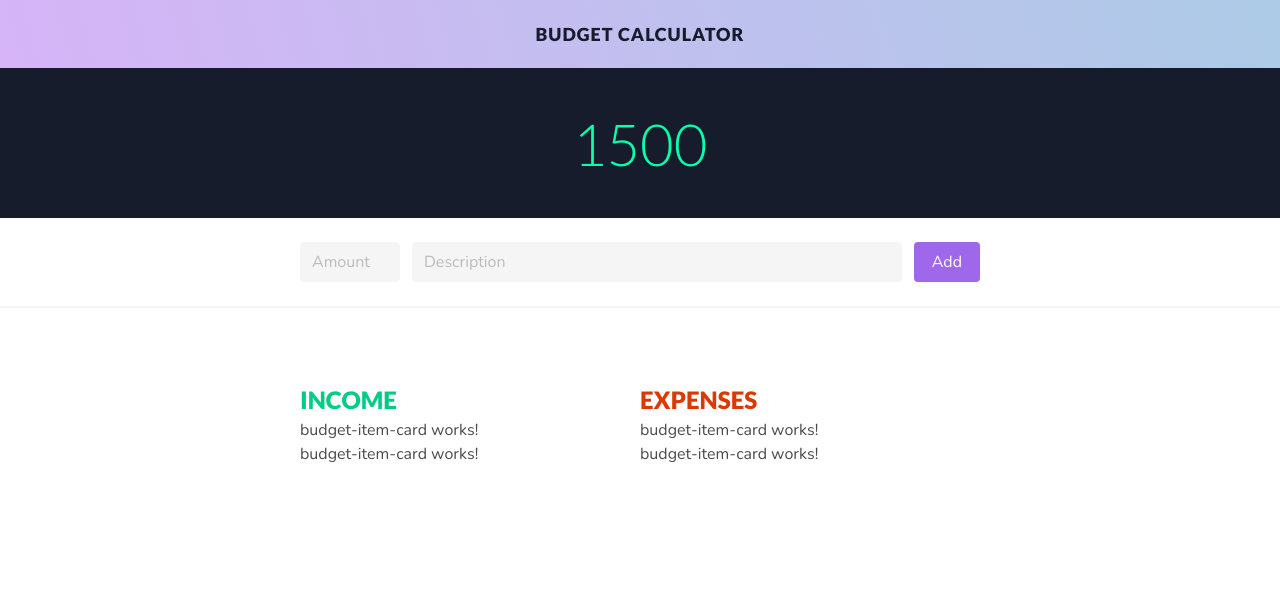
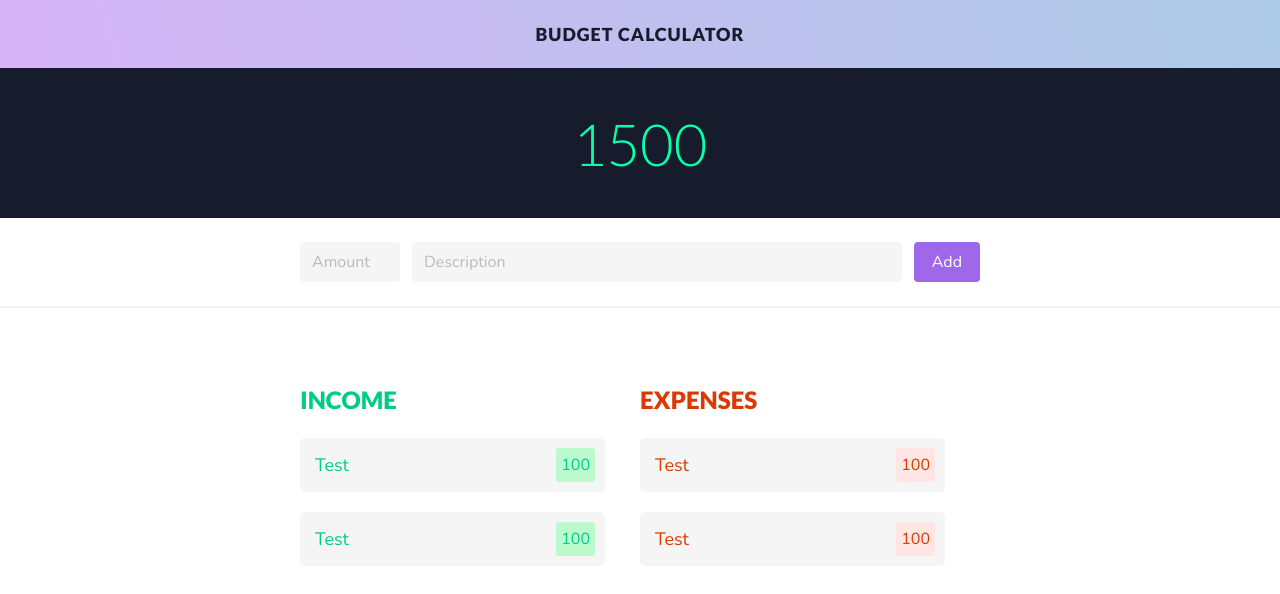
Before and after one commit to Pmparekh2000/BudgetCacliInAng, an Angular app: page / in a window 1280 px wide. Shown: the top 594 px of the page. Built offline with nearby package versions, Linux system fonts and the light colour scheme.

Commit message:
All front-part and styling done

```diff
--- a/src/app/budget-item-list/budget-item-card/budget-item-card.component.html
+++ b/src/app/budget-item-list/budget-item-card/budget-item-card.component.html
@@ -1 +1,12 @@
-<p>budget-item-card works!</p>
+<div class="root">
+    <div class="budget-item income" [ngClass]="{'income': isIncome, 'expense': !isIncome}">
+        <div class="description">
+            <p>Test</p>
+        </div>
+        <div class="amount">
+            <p>100</p>
+        </div>
+    </div>
+
+    <div class="x-icon-button"></div>
+</div>
--- a/src/app/budget-item-list/budget-item-card/budget-item-card.component.scss
+++ b/src/app/budget-item-list/budget-item-card/budget-item-card.component.scss
@@ -0,0 +1,88 @@
+@import '../../../main-styles.scss';
+
+.root{
+    display: flex;
+    width: 100%;
+    position: relative;
+
+    &:hover{
+        .x-icon-button{
+            opacity: 1;
+            transform: scale(1);
+        }
+    }
+
+    .x-icon-button{
+        position: absolute;
+        height: 34px;
+        width: 34px;
+        border-radius: 50%;
+        top: -17px;//As we want half circle out and half in
+        background: $dark;
+        right: -17px;//Has to be half of the width
+        background-image: url('../../../assets/delete_icon.svg');
+        background-repeat: no-repeat;
+        background-position: center;
+
+        transition: opacity 0.2s ease-out, transform 0.2s ease-in;
+        transform: scale(0);
+        opacity: 0;
+
+        cursor: pointer;
+
+        &:hover{
+            transform: scale(1.2);
+        }
+    }
+
+}
+
+.budget-item{
+    display: flex;
+    width: 100%;
+    background-color: $light-grey;
+    padding: 10px;
+    border-radius: 5px;
+    cursor: pointer;
+
+    transition: background-color 0.2s ease-out;
+
+    &:hover{
+        background-color: darken($light-grey, 2%);
+    }
+
+    .description{
+        display: flex;
+        flex-grow: 1;
+        font-size: 18px;
+        margin-left: 5px;
+
+        align-items: center;
+    }
+
+    .amount{
+        padding: 5px;
+        border-radius: 3px;
+    }
+
+}
+
+.expense{
+    p{
+        color: $red;
+    }
+
+    .amount{
+        background-color: $light-red;
+    }
+}
+
+.income{
+    p{
+        color: $green;
+    }
+
+    .amount{
+        background-color: $light-green;
+    }
+}
--- a/src/app/budget-item-list/budget-item-card/budget-item-card.component.ts
+++ b/src/app/budget-item-list/budget-item-card/budget-item-card.component.ts
@@ -1,4 +1,4 @@
-import { Component, OnInit } from '@angular/core';
+import { Component, OnInit, Input } from '@angular/core';
 
 @Component({
   selector: 'app-budget-item-card',
@@ -7,6 +7,8 @@
 })
 export class BudgetItemCardComponent implements OnInit {
 
+  @Input() isIncome: boolean = false;
+
   constructor() { }
 
   ngOnInit() {
--- a/src/app/budget-item-list/budget-item-list.component.html
+++ b/src/app/budget-item-list/budget-item-list.component.html
@@ -3,14 +3,19 @@
 
         <div class="income-column">
             <h1>Income</h1>
-            <app-budget-item-card></app-budget-item-card>
-            <app-budget-item-card></app-budget-item-card>
+
+            <div class="budget-items">
+                <app-budget-item-card [isIncome]="true" style="margin-bottom: 20px;" ></app-budget-item-card>
+                <app-budget-item-card [isIncome]="true" style="margin-bottom: 20px;" ></app-budget-item-card>
+            </div>
         </div>
 
         <div class="expenses-column">
             <h1>Expenses</h1>
-            <app-budget-item-card></app-budget-item-card>
-            <app-budget-item-card></app-budget-item-card>
+            <div class="budget-items">
+                <app-budget-item-card [isIncome]="false" style="margin-bottom: 20px;"></app-budget-item-card>
+                <app-budget-item-card [isIncome]="false" style="margin-bottom: 20px;"></app-budget-item-card>
+            </div>
         </div>
 
     </div>
--- a/src/app/budget-item-list/budget-item-list.component.scss
+++ b/src/app/budget-item-list/budget-item-list.component.scss
@@ -27,6 +27,12 @@
                 text-transform: uppercase;
             }
 
+            .budget-items{
+                display: flex;
+                flex-direction: column;
+                margin-top: 20px;
+            }
+
         }
 
         .income-column{
```
Also changed, not shown: src/assets/delete_icon.svg (added).
